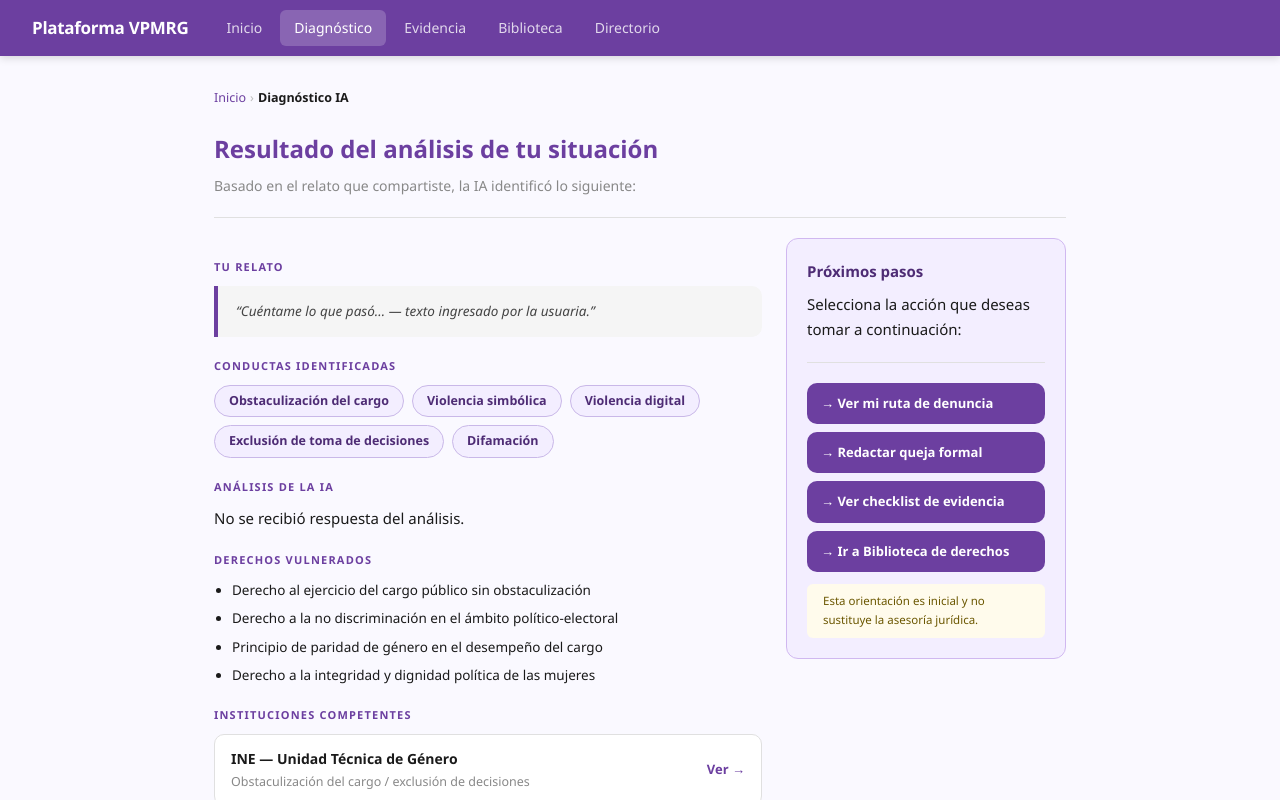
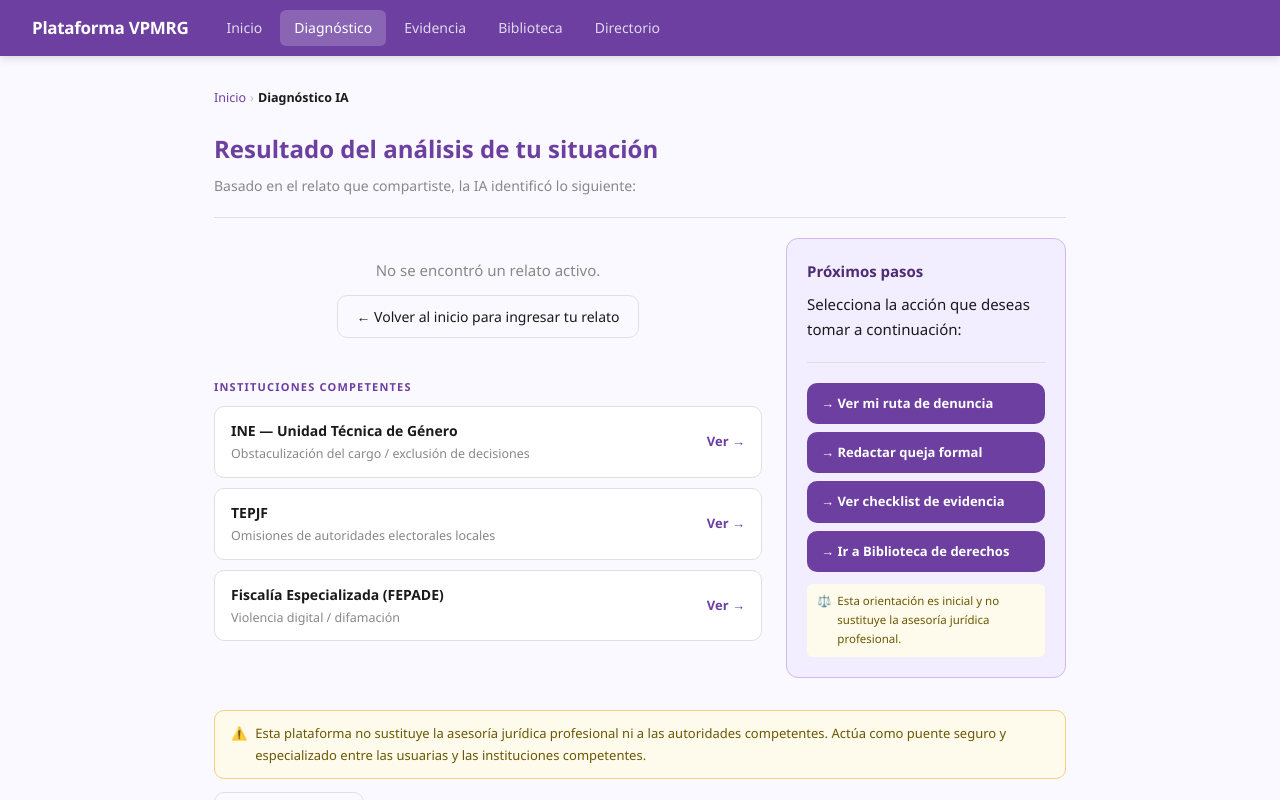
Before and after one commit to joherdhdez3/ProyectoViolenciaGenero, a Next.js app in the folder frontend/: page /diagnostico in a window 1280 px wide. Shown: the top 800 px of the page. Built offline with nearby package versions, Linux system fonts and the light colour scheme.

Commit message:
Si no hay relato activo, se muestra un mensaje claro con enlace al inicio, en lugar de una blockquote vacía con texto de placeholder

```diff
--- a/frontend/app/diagnostico/page.tsx
+++ b/frontend/app/diagnostico/page.tsx
@@ -2,19 +2,13 @@
 
 // app/diagnostico/page.tsx  →  /diagnostico
 // Muestra el análisis IA del relato de la usuaria.
-// Lee el relato desde el contexto global (RelatoContext).
-// Simula carga con IA; en producción consumiría el endpoint de FastAPI.
+// Las conductas y derechos provienen del backend (no son datos hardcoded).
 
-import type { Metadata } from 'next'
 import { useState, useEffect } from 'react'
 import Link from 'next/link'
 import { useRelato } from '@/context/RelatoContext'
 import { Breadcrumb, AvisoLegal } from '@/components/ui/Breadcrumb'
-import {
-  CONDUCTAS,
-  DERECHOS,
-  INSTITUCIONES_DIAGNOSTICO,
-} from '@/lib/constants'
+import { INSTITUCIONES_DIAGNOSTICO } from '@/lib/constants'
 import { enviarRelato } from '@/lib/api'
 
 const ACCIONES_SIDEBAR = [
@@ -24,47 +18,65 @@ const ACCIONES_SIDEBAR = [
   { label: '→ Ir a Biblioteca de derechos', href: '/biblioteca' },
 ]
 
+const NIVEL_CONFIG: Record<string, { etiqueta: string; fondo: string; borde: string; texto: string }> = {
+  alto: {
+    etiqueta: 'Riesgo ALTO',
+    fondo:    '#fdf2f2',
+    borde:    '#dc2626',
+    texto:    '#7f1d1d',
+  },
+  medio: {
+    etiqueta: 'Riesgo MEDIO',
+    fondo:    '#fffbeb',
+    borde:    '#d97706',
+    texto:    '#78350f',
+  },
+  bajo: {
+    etiqueta: 'Riesgo BAJO',
+    fondo:    '#f0fdf4',
+    borde:    '#16a34a',
+    texto:    '#14532d',
+  },
+  no_identificado: {
+    etiqueta: 'No identificado',
+    fondo:    '#f8fafc',
+    borde:    '#94a3b8',
+    texto:    '#475569',
+  },
+}
+
 export default function PaginaDiagnostico() {
   const { relato, casoId, setCasoId } = useRelato()
-  const [listo, setListo] = useState(false)
-  const [respuesta, setRespuesta] = useState('')
+  const [listo, setListo]             = useState(false)
+  const [error, setError]             = useState(false)
+  const [respuesta, setRespuesta]     = useState('')
   const [nivelRiesgo, setNivelRiesgo] = useState('')
+  // Conductas y derechos vienen de la IA, no de constantes fijas
+  const [conductas, setConductas]     = useState<string[]>([])
+  const [derechos, setDerechos]       = useState<string[]>([])
 
-  // useEffect para simular latencia de la API de IA.
-  // El array vacío garantiza que corre solo al montar el componente.
   useEffect(() => {
-    // Función interna asíncrona
     const realizarDiagnostico = async () => {
+      if (!relato) {
+        setListo(true)
+        return
+      }
       try {
-      // Se llama a la API pasando el relato
-      const data = await enviarRelato({ relato_usuario:relato })
-      // Si hay respuesta del backend
-      if (data.caso_id) {
-        setCasoId(data.caso_id);
+        const data = await enviarRelato({ relato_usuario: relato })
+        if (data.caso_id)            setCasoId(data.caso_id)
+        if (data.resumen_orientacion) setRespuesta(data.resumen_orientacion)
+        if (data.nivel_vpmrg)        setNivelRiesgo(data.nivel_vpmrg)
+        if (Array.isArray(data.conductas))          setConductas(data.conductas)
+        if (Array.isArray(data.derechos_vulnerados)) setDerechos(data.derechos_vulnerados)
+      } catch (err) {
+        console.error('Error al conectar con el backend:', err)
+        setError(true)
+      } finally {
+        setListo(true)
       }
-
-      if (data.resumen_orientacion) {
-        setRespuesta(data.resumen_orientacion);
     }
-
-      if (data.nivel_vpmrg) {
-        setNivelRiesgo(data.nivel_vpmrg);
-      }
-      setListo(true);
-    } catch (error) {
-      console.error("Error al conectar con el backend:", error)
-      setListo(true);
-    }
-  };
-
-  // Si hay relato, se ejecuta la función
-  if (relato) {
-    realizarDiagnostico();
-  } else {
-    setListo(true);
-  }
+    realizarDiagnostico()
   }, [relato, setCasoId])
-
 
   const breadcrumbItems = [
     { label: 'Inicio',       href: '/'     },
@@ -76,11 +88,13 @@ export default function PaginaDiagnostico() {
       <div className="page">
         <div className="loading-box" role="status" aria-live="polite">
           <div className="spinner" aria-hidden="true" />
-          Analizando tu relato con IA…
+          Analizando tu relato con IA… esto puede tardar unos segundos.
         </div>
       </div>
     )
   }
+
+  const nivelCfg = NIVEL_CONFIG[(nivelRiesgo || '').toLowerCase()] ?? NIVEL_CONFIG['no_identificado']
 
   return (
     <div className="page">
@@ -92,42 +106,88 @@ export default function PaginaDiagnostico() {
       </p>
       <hr className="div" />
 
+      {/* Alerta de error de conexión */}
+      {error && (
+        <div role="alert" style={{
+          padding: '14px 18px',
+          borderRadius: '8px',
+          backgroundColor: '#fffbeb',
+          borderLeft: '5px solid #d97706',
+          marginBottom: '20px',
+          fontSize: '14px',
+          color: '#78350f',
+        }}>
+          <strong>⚠️ Sin conexión con el servidor.</strong> Se muestra una vista parcial.
+          Verifica que el backend esté activo y vuelve a intentarlo.
+        </div>
+      )}
+
       <div className="diag-layout">
         {/* ── Columna principal ── */}
         <div>
+          {/* Relato */}
+          {relato && (
+            <>
               <div className="section-label">Tu relato</div>
               <blockquote className="relato-box">
-            &ldquo;{relato || 'Cuéntame lo que pasó… — texto ingresado por la usuaria.'}&rdquo;
+                &ldquo;{relato}&rdquo;
               </blockquote>
+            </>
+          )}
 
+          {/* Nivel de riesgo */}
+          {nivelRiesgo && (
+            <div style={{
+              padding: '14px 18px',
+              borderRadius: '8px',
+              backgroundColor: nivelCfg.fondo,
+              borderLeft: `5px solid ${nivelCfg.borde}`,
+              marginBottom: '20px',
+              color: nivelCfg.texto,
+            }}>
+              <strong>Nivel de riesgo identificado: {nivelCfg.etiqueta}</strong>
+            </div>
+          )}
+
+          {/* Análisis narrativo */}
+          {respuesta && (
+            <>
+              <div className="section-label">Análisis de la IA</div>
+              <div className="respuesta-box">{respuesta}</div>
+            </>
+          )}
+
+          {/* Conductas — vienen de la IA */}
+          {conductas.length > 0 && (
+            <>
               <div className="section-label">Conductas identificadas</div>
               <ul className="conductas-grid" aria-label="Conductas identificadas">
-            {CONDUCTAS.map((c) => (
+                {conductas.map((c) => (
                   <li key={c} className="conducta-chip">{c}</li>
                 ))}
               </ul>
+            </>
+          )}
 
-          {nivelRiesgo && (
-            <div className="alerta-riesgo" style={{
-              padding: '15px',
-              borderRadius: '8px',
-              backgroundColor: 'var(--rojo-claro, #fdf2f2)',
-              borderLeft: '5px solid var(--rojo, #de350b)',
-              marginBottom: '20px'
-            }}>
-            <strong>Nivel de riesgo identificado:</strong> {nivelRiesgo}
+          {/* Derechos — vienen de la IA */}
+          {derechos.length > 0 && (
+            <>
+              <div className="section-label">Derechos vulnerados</div>
+              <ul className="derechos-list">
+                {derechos.map((d) => <li key={d}>{d}</li>)}
+              </ul>
+            </>
+          )}
+
+          {/* Mensaje si no hubo relato */}
+          {!relato && !error && (
+            <div style={{ padding: '20px', color: 'var(--gris)', textAlign: 'center' }}>
+              <p>No se encontró un relato activo.</p>
+              <Link href="/" className="btn-back" style={{ marginTop: 12, display: 'inline-block' }}>
+                ← Volver al inicio para ingresar tu relato
+              </Link>
             </div>
           )}
-
-          <div className="section-label">Análisis de la IA</div>
-          <div className="respuesta-box">
-            {respuesta || "No se recibió respuesta del análisis."}
-          </div>
-
-          <div className="section-label">Derechos vulnerados</div>
-          <ul className="derechos-list">
-            {DERECHOS.map((d) => <li key={d}>{d}</li>)}
-          </ul>
 
           <div className="section-label">Instituciones competentes</div>
           {INSTITUCIONES_DIAGNOSTICO.map((inst) => (
@@ -136,9 +196,7 @@ export default function PaginaDiagnostico() {
                 <div className="inst-nombre">{inst.nombre}</div>
                 <div className="inst-desc">{inst.desc}</div>
               </div>
-              <Link href="/directorio" className="link-ver">
-                Ver →
-              </Link>
+              <Link href="/directorio" className="link-ver">Ver →</Link>
             </div>
           ))}
         </div>
@@ -157,8 +215,8 @@ export default function PaginaDiagnostico() {
               ))}
             </nav>
             <div className="aviso-small">
-              <span aria-hidden="true"></span>
-              <span>Esta orientación es inicial y no sustituye la asesoría jurídica.</span>
+              <span aria-hidden="true">⚖️</span>
+              <span>Esta orientación es inicial y no sustituye la asesoría jurídica profesional.</span>
             </div>
           </div>
         </aside>
@@ -166,9 +224,7 @@ export default function PaginaDiagnostico() {
 
       <AvisoLegal />
       <div style={{ marginTop: 20 }}>
-        <Link href="/" className="btn-back">
-          ← Volver al inicio
-        </Link>
+        <Link href="/" className="btn-back">← Volver al inicio</Link>
       </div>
     </div>
   )
```
Lines whose indentation alone changed are shown as unchanged.
